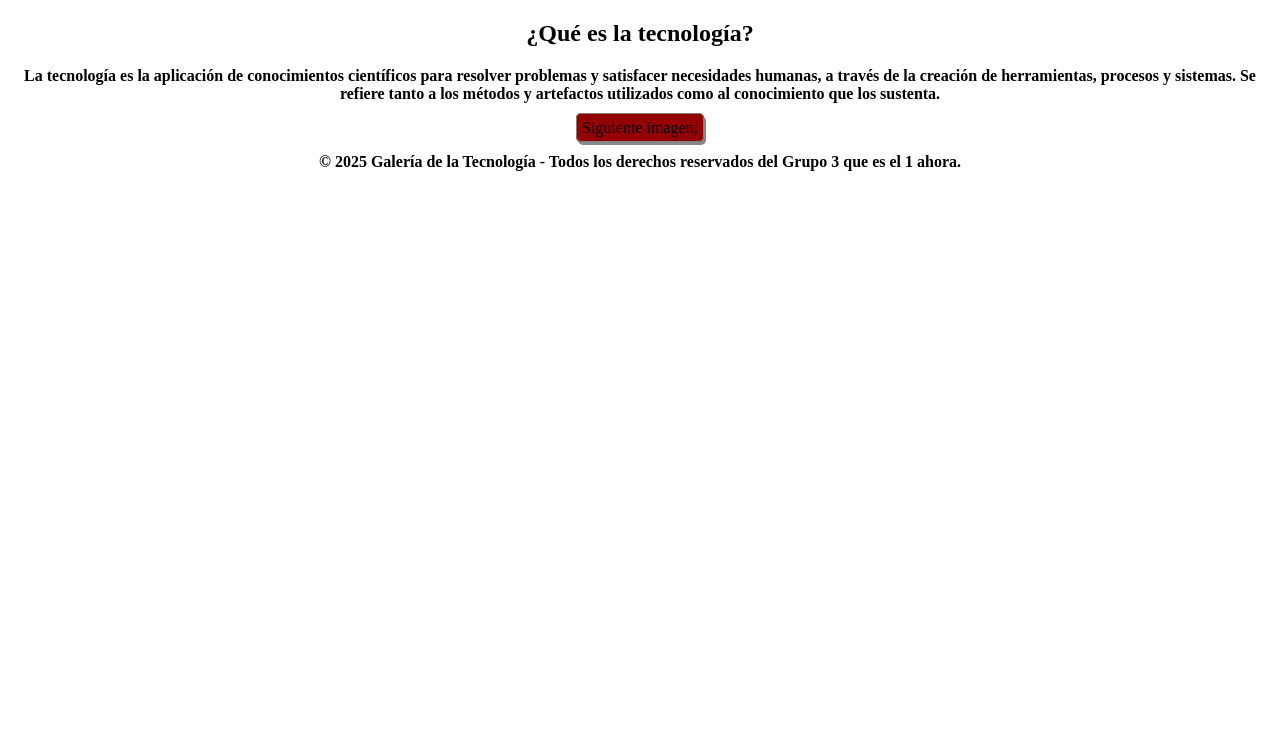
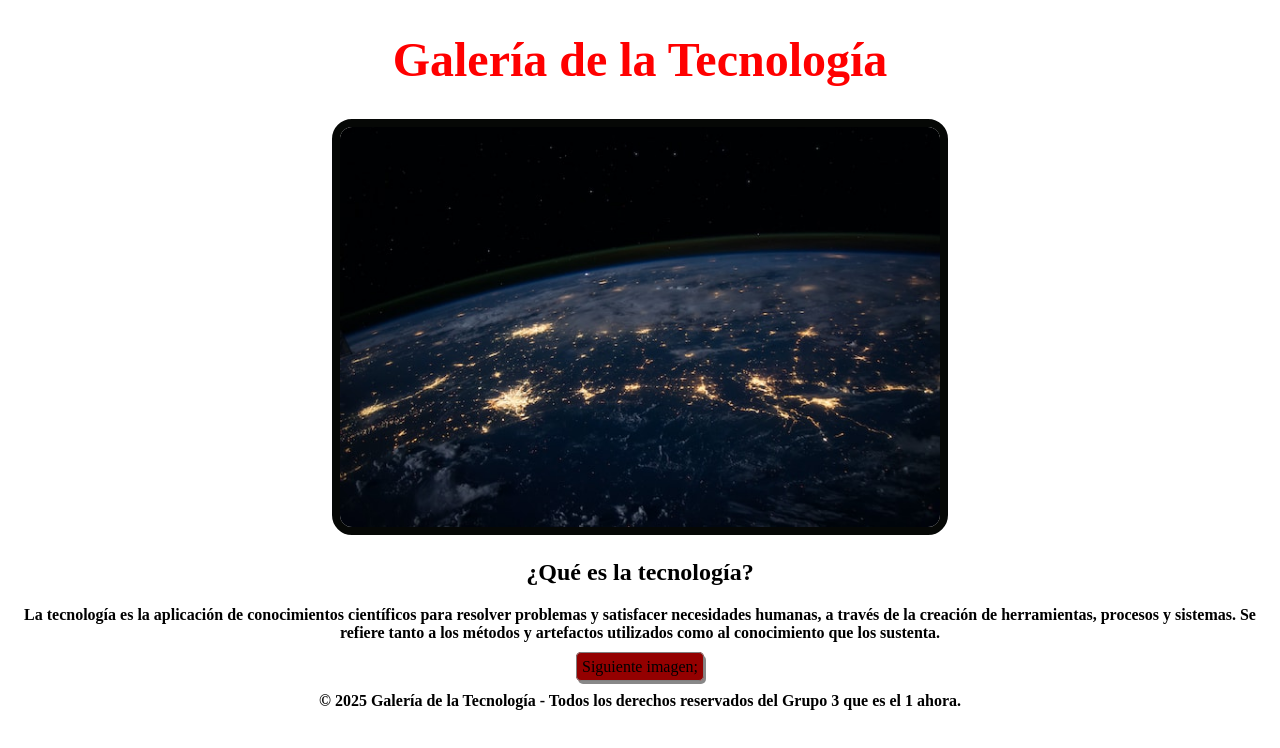
Before and after one commit to Connor123db/galeriadeimagenes, a plain HTML site: page index.html in a window 1280 px wide. Drawn offline with Linux system fonts and the light colour scheme.

Commit message:
cambio2 html

```diff
--- a/index.html
+++ b/index.html
@@ -9,6 +9,8 @@
 </head>
 
 <body>
+    <h1>Galería de la Tecnología</h1>
+    <img src="img1.jpg" alt="Imagen de la NASA" class="image"/>
      <h2>¿Qué es la tecnología?</h2>
     <p>La tecnología es la aplicación de conocimientos científicos para resolver problemas y satisfacer necesidades humanas, a través de la creación de herramientas, procesos y sistemas. Se refiere tanto a los métodos y artefactos utilizados como al conocimiento que los sustenta.</p>
 
```
